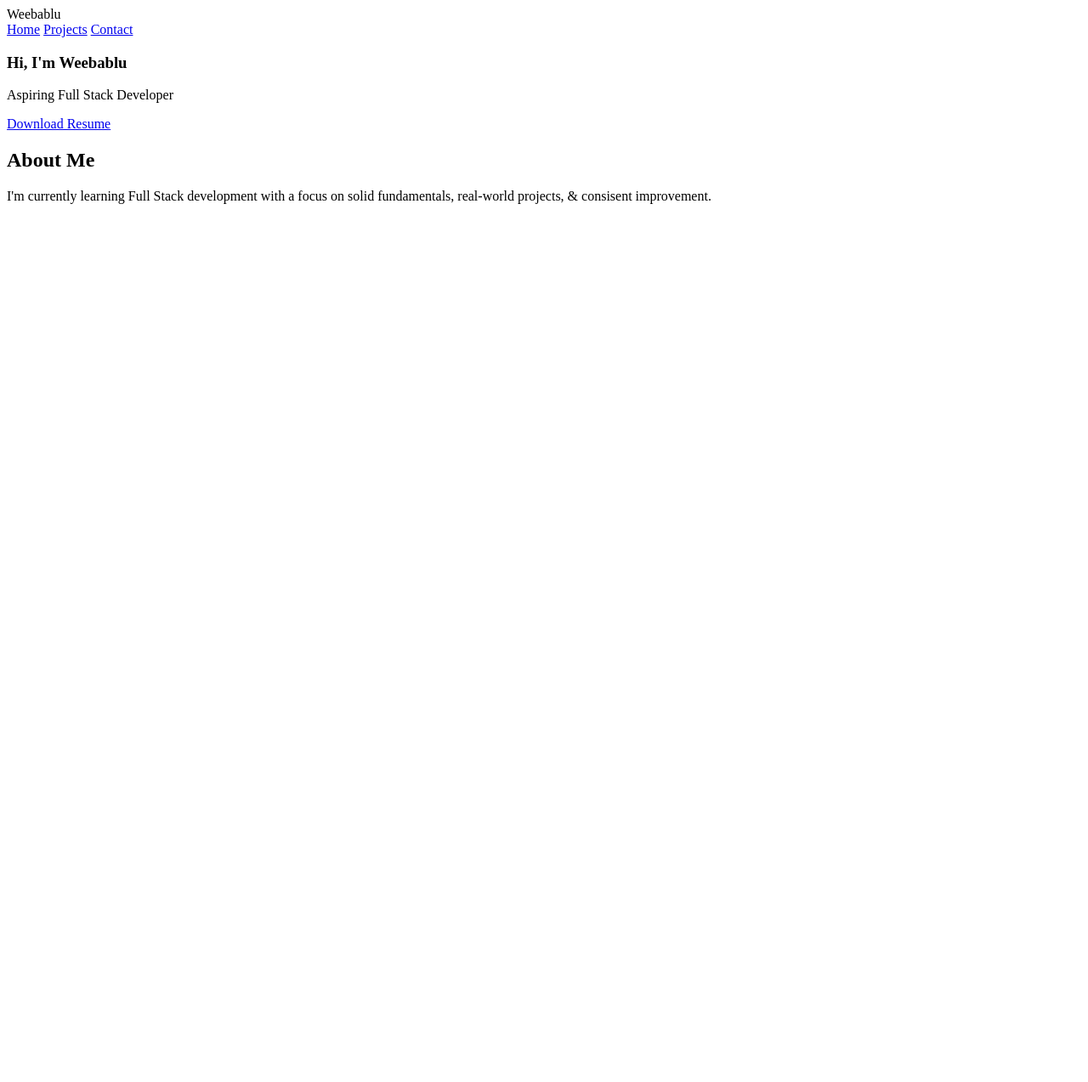
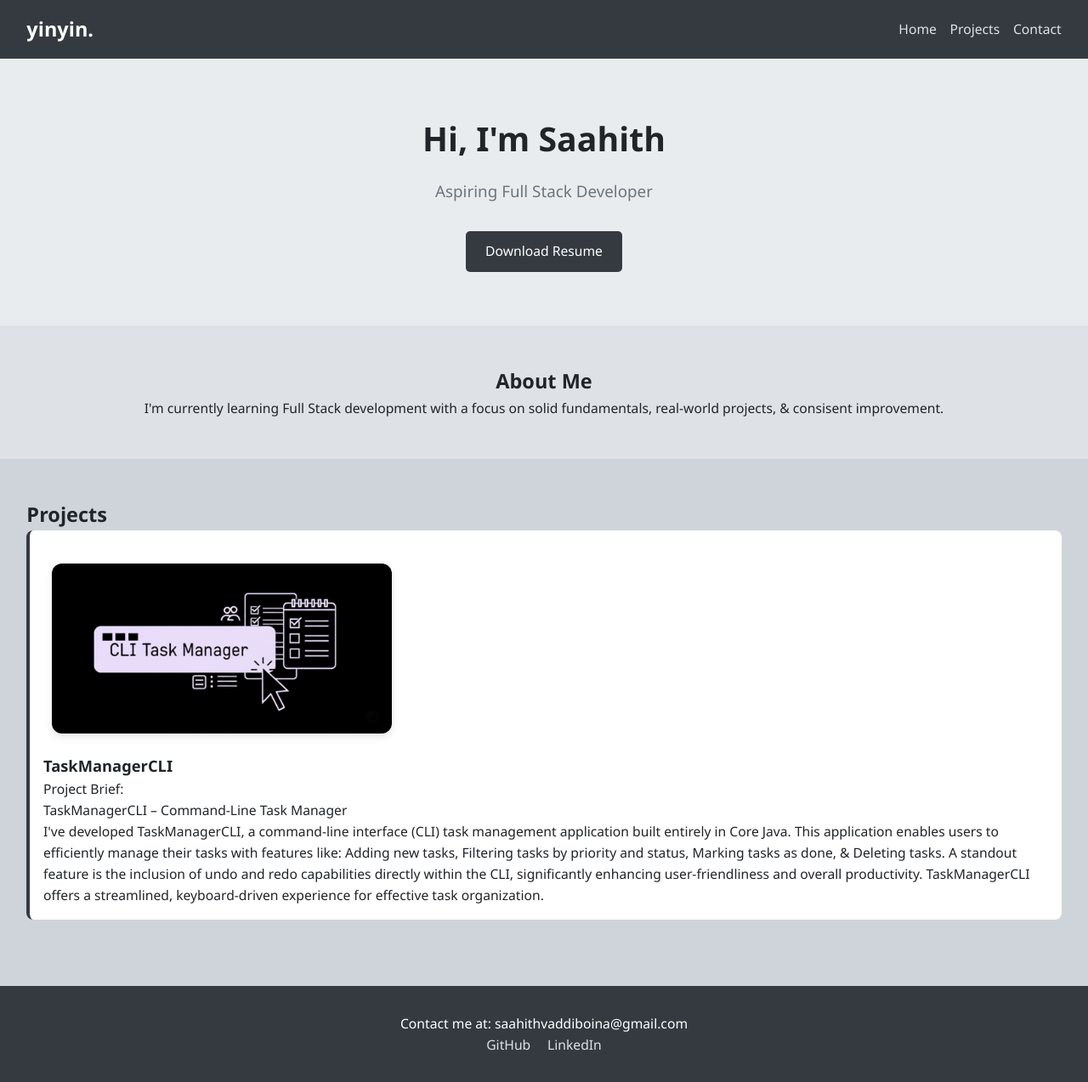
Before and after one commit to weebablu/DevPortfolio, a plain HTML site: page index.html in a window 1280 px wide. Shown: the whole page at 85% size. Before the commit the page ends 800 px from the top, so only its background shows below. Drawn offline with Linux system fonts and the light colour scheme.

Commit message:
Added assets folder which has - style.css, script.js and the directories to store assets like images and fonts. Added styling through style.css. Learnt the basics like how a portfolio looks, how to plan things on a web page and create them in index and style them in style. Good deeds indeed.

```diff
--- /dev/null
+++ b/assets/css/style.css
@@ -0,0 +1,139 @@
+:root {
+  --seasalt: #f8f9fa;
+  --antiflash-white: #e9ecef;
+  --platinum: #dee2e6;
+  --french-gray: #ced4da;
+  --french-gray-2: #adb5bd;
+  --slate-gray: #6c757d;
+  --outer-space: #495057;
+  --onyx: #343a40;
+  --eerie-black: #212529;
+
+  --text-light: var(--slate-gray);
+  --text-dark: var(--eerie-black);
+  --background: var(--seasalt);
+  --primary: var(--onyx);
+  --secondary: var(--french-gray-2);
+  --accent: var(--outer-space);
+  font-size: 98%;
+}
+
+* {
+  margin: 0;
+  padding: 0;
+  box-sizing: border-box;
+}
+
+body {
+  font-family: "Segoe UI", sans-serif;
+  background-color: var(--background);
+  color: var(--text-dark);
+  line-height: 1.6;
+}
+header {
+  background-color: var(--primary);
+  color: white;
+  padding: 1rem 2rem;
+  display: flex;
+  justify-content: space-between;
+  align-items: center;
+}
+
+.logo {
+  font-weight: bold;
+  font-size: 1.5rem;
+}
+
+nav ul {
+  list-style: none;
+  display: flex;
+  gap: 1rem;
+}
+
+nav a {
+  text-decoration: none;
+  color: var(--platinum);
+  transition: color 0.3s;
+}
+
+nav a:hover {
+  color: var(--antiflash-white);
+}
+
+.hero {
+  background-color: var(--antiflash-white);
+  padding: 4rem 2rem;
+  text-align: center;
+}
+
+.hero h1 {
+  font-size: 2.5rem;
+  margin-bottom: 1rem;
+}
+
+.hero p {
+  font-size: 1.2rem;
+  margin-bottom: 2rem;
+  color: var(--text-light);
+}
+
+.btn {
+  display: inline-block;
+  background-color: var(--primary);
+  color: white;
+  padding: 0.75rem 1.5rem;
+  border-radius: 5px;
+  text-decoration: none;
+  transition: background 0.3s;
+}
+
+.btn:hover {
+  background-color: var(--accent);
+}
+
+.about {
+  padding: 3rem 2rem;
+  background-color: var(--platinum);
+  text-align: center;
+}
+.projects {
+  padding: 3rem 2rem;
+  background-color: var(--french-gray);
+}
+
+.project-card {
+  background-color: white;
+  padding: 1rem;
+  border-left: 4px solid var(--primary);
+  margin-bottom: 2rem;
+  border-radius: 8px;
+}
+
+.project-card img {
+  width: 100%;
+  max-width: 400px;
+  height: auto;
+  border-radius: 12px;
+  object-fit: cover;
+  display: block;
+  margin: 1.5rem;
+  box-shadow: 0 4px 10px rgba(0, 0, 0, 0.1);
+  margin-left: 10px;
+}
+
+footer {
+  background-color: var(--onyx);
+  color: white;
+  text-align: center;
+  padding: 2rem 1rem;
+}
+
+.social-links a {
+  margin: 0 0.5rem;
+  color: var(--platinum);
+  text-decoration: none;
+}
+
+.social-links a:hover {
+  color: var(--antiflash-white);
+}
--- a/index.html
+++ b/index.html
@@ -4,17 +4,21 @@
     <meta charset="UTF-8" />
     <meta name="viewport" content="width = device-width, initial-scale=1.0" />
     <title>DevPortfolio</title>
-    <link rel="stylesheet" href="style.css" />
+    <link rel="stylesheet" href="assets/css/style.css" />
   </head>
   <body>
     <header>
-      <div class="logo">Weebablu</div>
+      <div class="logo">yinyin.</div>
       <nav>
-        <a href="#home">Home</a>
-        <a href="#projects">Projects</a>
-        <a href="#contact">Contact</a>
+        <ul>
+          <li><a href="#home">Home</a></li>
+          <li><a href="#projects">Projects</a></li>
+          <li><a href="#contact">Contact</a></li>
+        </ul>
+      </nav>
+    </header>
     <section class="hero" id="home">
-          <h1>Hi, I'm Weebablu</h1>
+      <h1>Hi, I'm Saahith</h1>
       <p>Aspiring Full Stack Developer</p>
       <a href="#Resume" class="btn">Download Resume</a>
     </section>
@@ -25,7 +29,32 @@
         fundamentals, real-world projects, & consisent improvement.
       </p>
     </section>
-      </nav>
-    </header>
+    <section class="projects" id="projects">
+      <h2>Projects</h2>
+      <article class="project-card">
+        <img src="assets/img/project1.png" alt="Screenshot of Project One" />
+        <h3>TaskManagerCLI</h3>
+        <p>Project Brief:</p>
+        <p>TaskManagerCLI – Command-Line Task Manager</p>
+        <p>
+          I've developed TaskManagerCLI, a command-line interface (CLI) task
+          management application built entirely in Core Java. This application
+          enables users to efficiently manage their tasks with features like:
+          Adding new tasks, Filtering tasks by priority and status, Marking
+          tasks as done, & Deleting tasks. A standout feature is the inclusion
+          of undo and redo capabilities directly within the CLI, significantly
+          enhancing user-friendliness and overall productivity. TaskManagerCLI
+          offers a streamlined, keyboard-driven experience for effective task
+          organization.
+        </p>
+      </article>
+    </section>
+    <footer id="contact">
+      <p>Contact me at: saahithvaddiboina@gmail.com</p>
+      <div class="social-links">
+        <a href="https://github.com/weebablu">GitHub</a>
+        <a href="https://www.linkedin.com/in/s-v-4b3079373/">LinkedIn</a>
+      </div>
+    </footer>
   </body>
 </html>
```
Also changed, not shown: assets/img/bg1.jpg (added), assets/img/project1.png (added), assets/js/script.js (added). Lines whose indentation alone changed are shown as unchanged.
